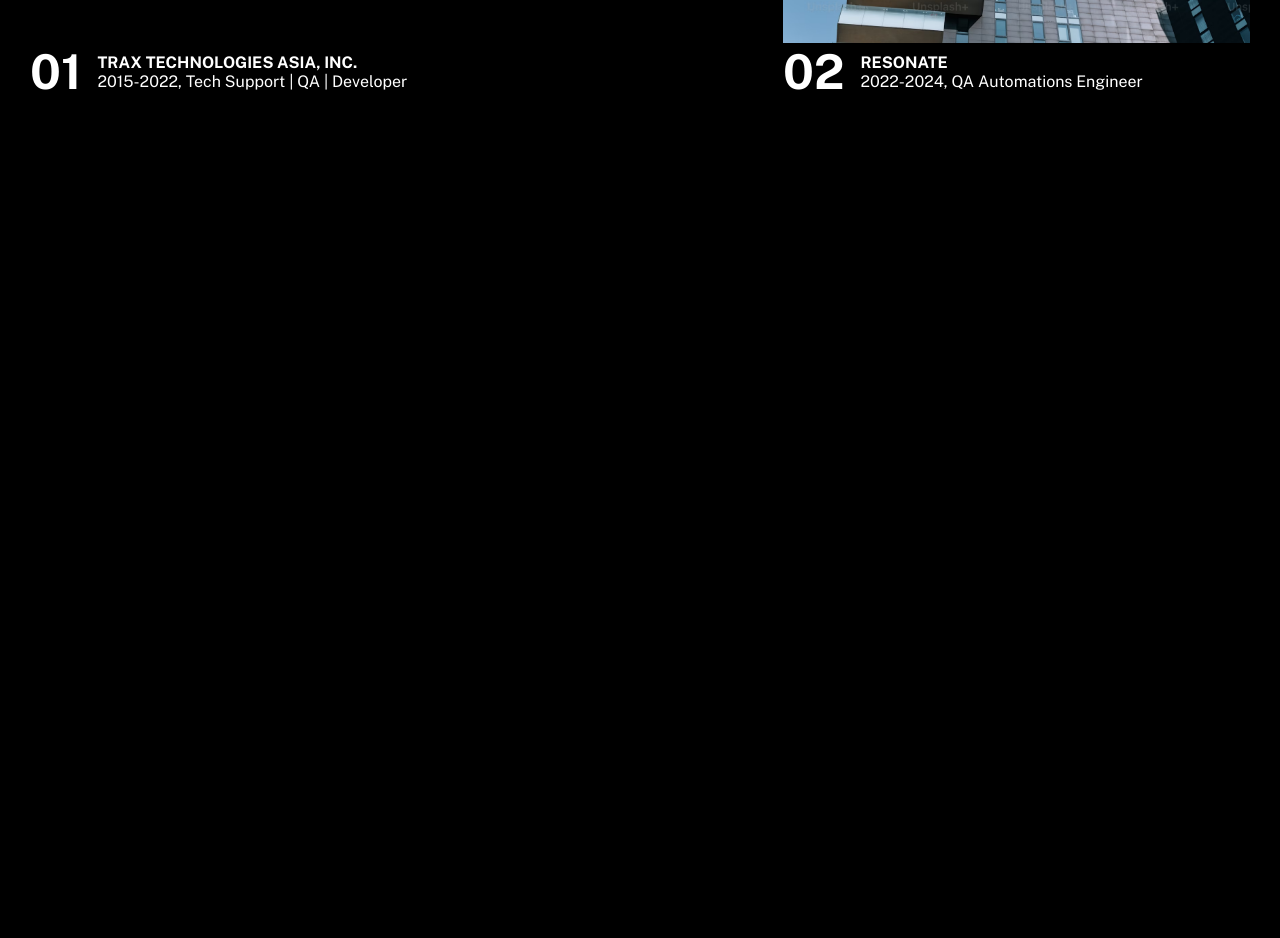
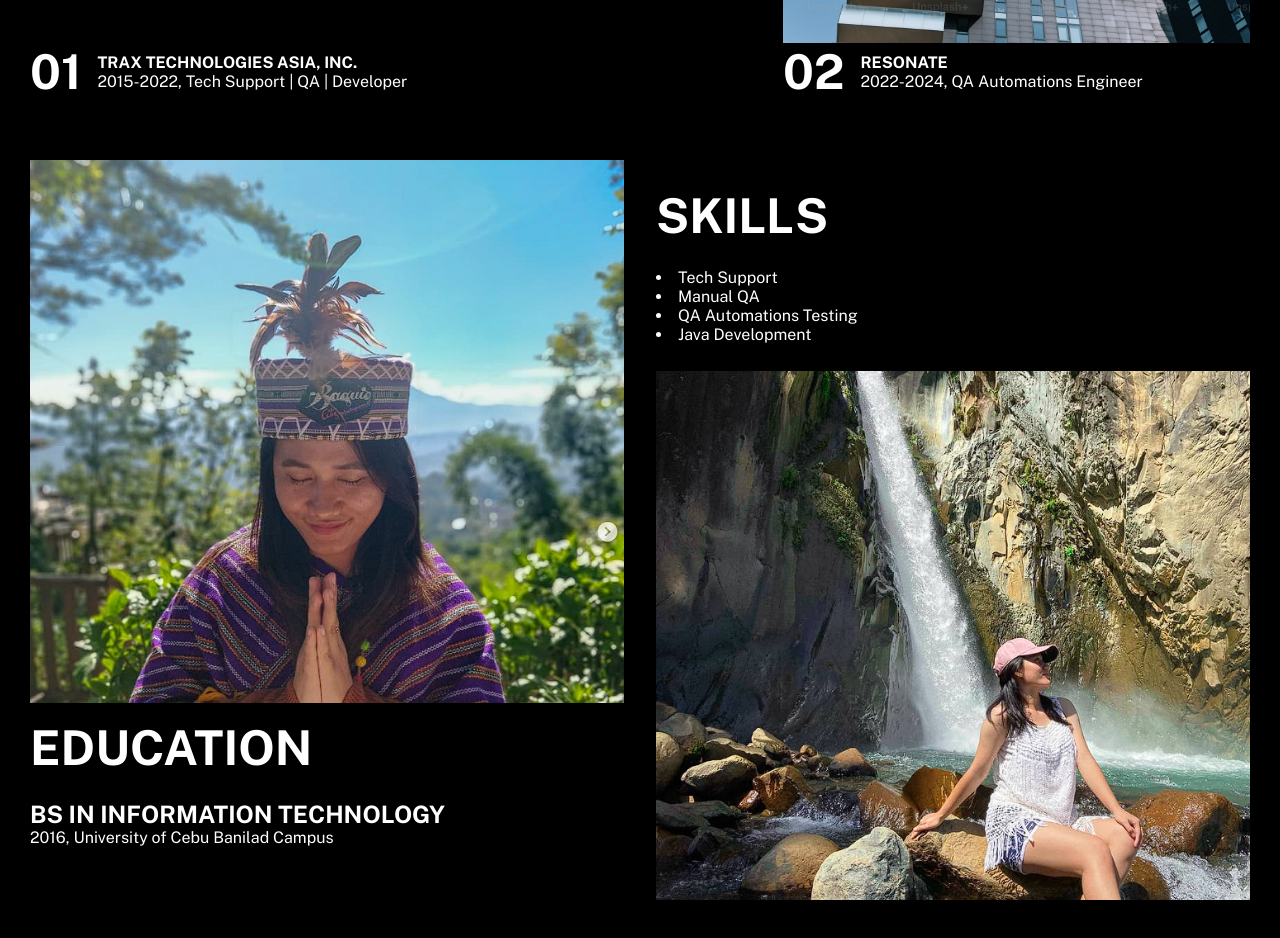
Before and after one commit to ornops/eunice-portfolio-website, a React (Create React App) app: page / in a window 1280 px wide. Shown: the part 1500-2438 px from the top of the page. Before the commit the page ends 1660 px from the top, so only its background shows below. Built offline with nearby package versions, Linux system fonts and the light colour scheme.

Commit message:
Added Skills and Education section

```diff
--- a/src/App.js
+++ b/src/App.js
@@ -1,12 +1,14 @@
 import HeroSection from './components/hero-section/hero-section';
 import AboutSection from './components/about-section/about-section';
 import ExperienceSection from './components/experience-section/experience-section';
+import SkillsEducationSection from './components/skills-education-section/skills-education-section';
 import './index.scss'
 function App() {
   return (
     <div className="App">
       <HeroSection/>
       <ExperienceSection/>
+      <SkillsEducationSection/>
     </div>
   );
 }
--- a/src/assets/images.js
+++ b/src/assets/images.js
@@ -2,6 +2,8 @@ const Images = {
     heroSectionImage : require('../assets/images/images.png'),
     experienceSectionLeftImage : require('../assets/images/trax-image.avif'),
     experienceSectionRightImage : require('../assets/images/reasonate-image.avif'),
+    educationSectionImage : require('../assets/images/skills-image-1.png'),
+    skillsSectionImage : require('../assets/images/skills-image-2.png')
 }
 
 export default Images;
--- /dev/null
+++ b/src/components/skills-education-section/skills-education-section.jsx
@@ -0,0 +1,41 @@
+import React from 'react'
+import Images from '../../assets/images'
+import './skills-education-section.scss'
+
+const SkillsEducationSection = () => {
+  return (
+    <div className='section-container skills-education-section-container'>
+        <div className="skills-section-left-container">
+            <div className="education-image-container">
+                <img src={Images.educationSectionImage} alt="" />
+            </div>
+            <div className="education-text-container">
+                <h1>Education</h1>
+                <p className='education-course'>BS in Information Technology</p>
+                <p>2016, University of Cebu Banilad Campus</p>
+            </div>
+
+
+        </div>
+
+        <div className="skills-section-right-container">
+            <div className="skills-text-container">
+                <h1>Skills</h1>
+                <ul>
+                    <li>Tech Support</li>
+                    <li>Manual QA</li>
+                    <li>QA Automations Testing</li>
+                    <li>Java Development</li>
+                </ul>
+            </div>
+            <div className="skills-image-container">
+                <img src={Images.skillsSectionImage} alt="" />
+            </div>
+
+        </div>
+
+    </div>
+  )
+}
+
+export default SkillsEducationSection;
--- /dev/null
+++ b/src/components/skills-education-section/skills-education-section.scss
@@ -0,0 +1,76 @@
+.skills-education-section-container{
+    display: flex;
+    gap: 2em;
+    .skills-section-left-container{
+        display: flex;
+        flex-direction: column;
+        width: 50%;
+        gap: 1em;
+
+        .education-image-container{
+            width: 100%;
+            height: 75%;
+            overflow: hidden;
+
+            img{
+                width: 100%;
+                object-fit: cover;
+            }
+        }
+        .education-text-container{
+            display: flex;
+            flex-direction: column;
+            height: 25%;
+            h1{
+                font-size: 3em;
+                font-weight: 700;
+                text-transform: uppercase;
+                margin-bottom: 0.5em;
+            }
+            .education-course{
+                font-size: 1.5em;
+                font-weight: 700;
+                text-transform: uppercase;
+            }
+        }
+
+    }
+
+    .skills-section-right-container{
+        display: flex;
+        flex-direction: column;
+        width: 50%;
+
+        .skills-text-container{
+            height: 30%;
+            display: flex;
+            flex-direction: column;
+            align-items: left;
+            justify-content: center;
+            h1{
+                font-size: 3em;
+                font-weight: 700;
+                text-transform: uppercase;
+                margin-bottom: 0.5em;
+            }
+            ul{
+                list-style-position: inside;
+                li{
+                    text-decoration: dotted;
+                }
+            }
+        }
+
+        .skills-image-container{
+            width: 100%;
+            height: 75%;
+            overflow: hidden;
+            img{
+                width: 100%;
+                height: 100%;
+                object-fit: cover;
+            }
+        }
+    }
+
+}
--- a/src/index.scss
+++ b/src/index.scss
@@ -9,7 +9,7 @@ html{
     border: 0;
     outline: 0;
     text-decoration: none;
-    list-style: none;
+    // list-style: none;
     box-sizing: border-box;
     font-family: "Public Sans", sans-serif;
     font-optical-sizing: auto;
```
Also changed, not shown: src/assets/images/skills-image-1.png (added), src/assets/images/skills-image-2.png (added).
